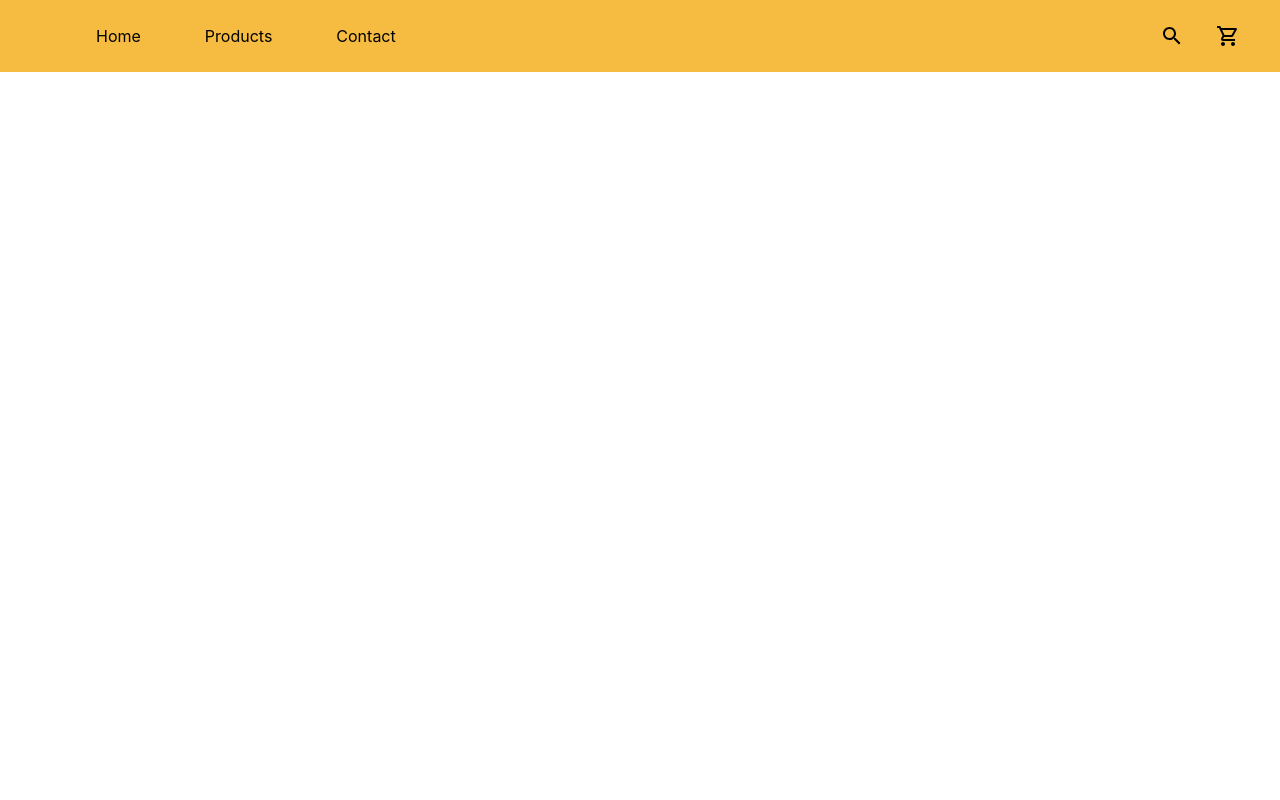
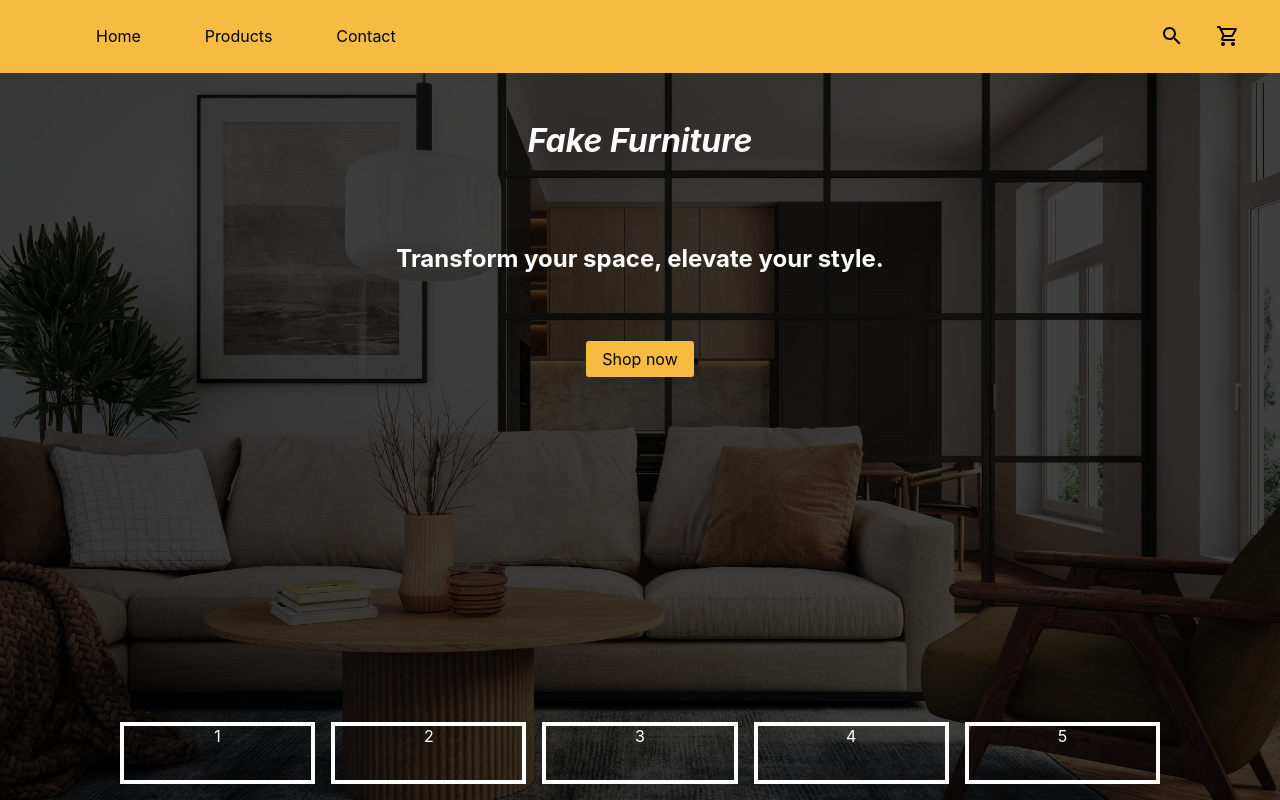
Before and after one commit to mikegecko/shopping-cart, a React (Create React App) app: page / in a window 1280 px wide. Built offline with nearby package versions, Linux system fonts and the light colour scheme; the HTML template or start-up script is replaced by a standard one.

Commit message:
Add featured section to Home with some debug style

```diff
--- a/src/index.css
+++ b/src/index.css
@@ -14,3 +14,6 @@ code {
   font-family: source-code-pro, Menlo, Monaco, Consolas, 'Courier New',
     monospace;
 }
+h1{
+  margin: 0;
+}
--- a/src/routes/root.jsx
+++ b/src/routes/root.jsx
@@ -1,11 +1,22 @@
 import { Routes, Route, Link } from 'react-router-dom';
-
+import bg from '../images/room1.jpeg'
+import chair from '../images/modern-chair.jpeg';
 export default function Root() {
   return (
-    <div className='home'>
-      <div>
-        <h1>Root Page</h1>
-        <p>Welcome to the Root page!</p>
+    <div className='home-container'>
+      <div className="overlay">
+          <div className='home'>
+            <h1><i>Fake Furniture</i></h1>
+            <h2>Transform your space, elevate your style.</h2>
+            <Link className="link" to="/products">Shop now</Link>
+            <div className='featured'>
+                <div className='out'>1</div>
+                <div className='mid'>2</div>
+                <div className='center'>3</div>
+                <div className='mid'>4</div>
+                <div className='out'>5</div>
+            </div>
+          </div>
       </div>
     </div>
   );
```
